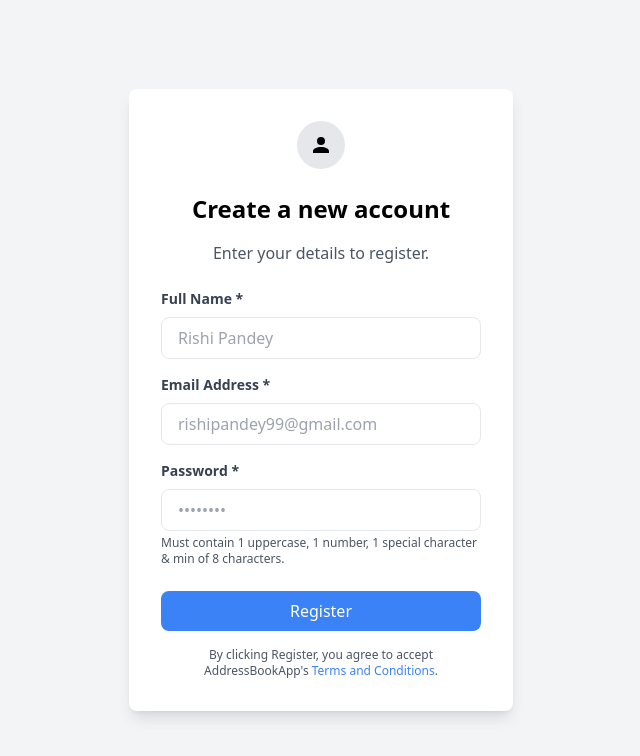
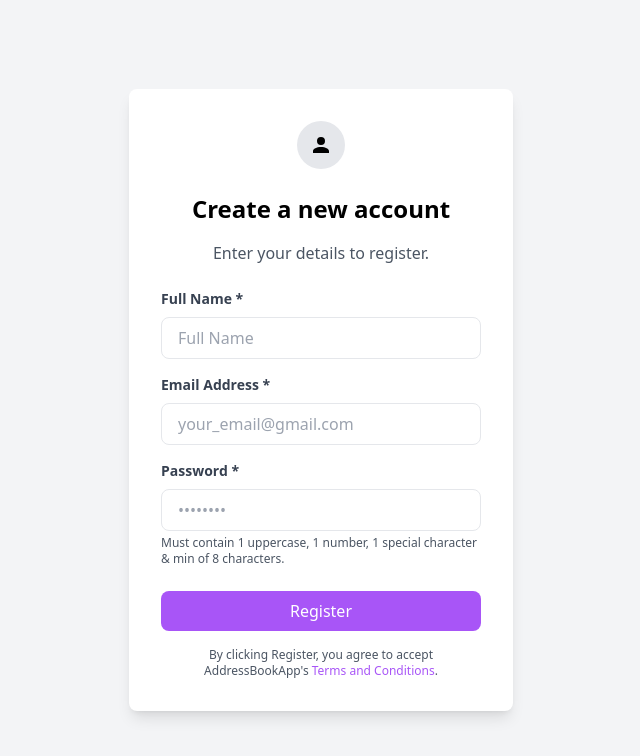
Before and after one commit to jaykant01/address-book-app, an Angular app: page /register in a window 1280 px wide. Shown: the top 756 px of the page, without its empty margins (319-959 px from the left). Built offline with nearby package versions, Linux system fonts and the light colour scheme.

Commit message:
updated signup

```diff
--- a/src/register/register.component.html
+++ b/src/register/register.component.html
@@ -13,31 +13,31 @@
     <form>
       <div class="mb-4">
         <label class="block text-gray-700 text-sm font-semibold mb-2" for="fullName">Full Name *</label>
-        <input class="form-input w-full px-4 py-2 border rounded-lg text-gray-700 focus:ring-blue-500" id="fullName"
-               placeholder="Rishi Pandey" required
+        <input class="form-input w-full px-4 py-2 border rounded-lg text-purple-700 focus:ring-purple-500" id="fullName"
+               placeholder="Full Name" required
                type="text">
       </div>
       <div class="mb-4">
         <label class="block text-gray-700 text-sm font-semibold mb-2" for="email">Email Address *</label>
-        <input class="form-input w-full px-4 py-2 border rounded-lg text-gray-700 focus:ring-blue-500" id="email"
-               placeholder="rishipandey99@gmail.com" required
+        <input class="form-input w-full px-4 py-2 border rounded-lg text-gray-700 focus:ring-purple-500" id="email"
+               placeholder="your_email@gmail.com" required
                type="email">
       </div>
       <div class="mb-6">
         <label class="block text-gray-700 text-sm font-semibold mb-2" for="password">Password *</label>
-        <input class="form-input w-full px-4 py-2 border rounded-lg text-gray-700 focus:ring-blue-500" id="password"
+        <input class="form-input w-full px-4 py-2 border rounded-lg text-gray-700 focus:ring-purple-500" id="password"
                placeholder="••••••••" required
                type="password">
         <p class="text-gray-600 text-xs mt-1">Must contain 1 uppercase, 1 number, 1 special character & min of 8
           characters.</p>
       </div>
-      <button class="w-full bg-blue-500 text-white px-4 py-2 rounded-lg hover:bg-blue-600 focus:outline-none focus:ring-2 focus:ring-blue-500 focus:ring-opacity-50"
+      <button class="w-full bg-purple-500 text-white px-4 py-2 rounded-lg hover:bg-purple-600 focus:outline-none focus:ring-2 focus:ring-purple-500 focus:ring-opacity-50"
               type="submit">
         Register
       </button>
       <p class="text-gray-600 text-xs text-center mt-4">
         By clicking Register, you agree to accept AddressBookApp's
-        <a class="text-blue-500 hover:underline" href="#">Terms and Conditions</a>.
+        <a class="text-purple-500 hover:underline" href="#">Terms and Conditions</a>.
       </p>
     </form>
   </div>
```
